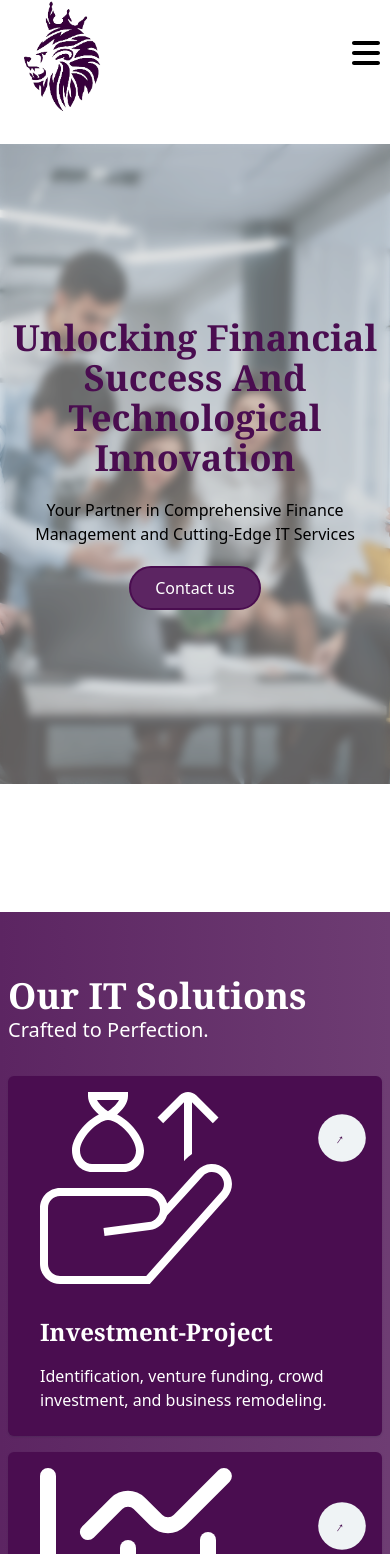
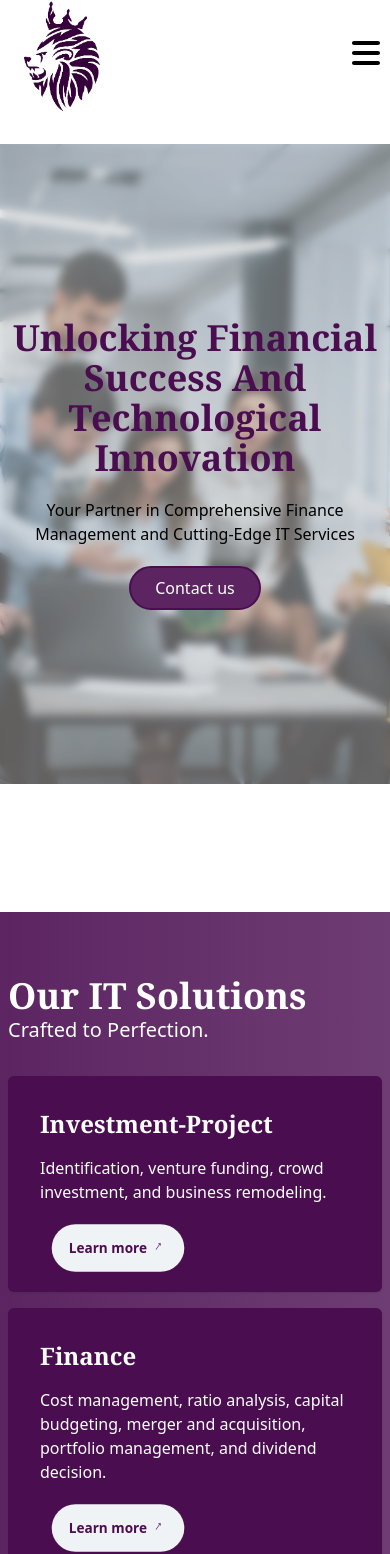
Before and after one commit to SayujKuickel/collcat, a React (Vite) app: page / in a window 390 px wide. Shown: the top 1554 px of the page. Built offline with nearby package versions, Linux system fonts and the light colour scheme.

Commit message:
FIX : cards

```diff
--- a/index.html
+++ b/index.html
@@ -2,14 +2,9 @@
 <html lang="en">
   <head>
     <meta charset="UTF-8" />
-    <link rel="icon" type="image/svg+xml" href="/vite.svg" />
     <meta name="viewport" content="width=device-width, initial-scale=1.0" />
     <title>Collcat</title>
-    <link
-      rel="shortcut icon"
-      href="./assets/icons/Collcat-logo.png"
-      type="image/x-icon"
-    />
+    <link rel="shortcut icon" href="favicon.ico" type="image/x-icon" />
   </head>
   <body>
     <div id="root"></div>
--- a/src/App.jsx
+++ b/src/App.jsx
@@ -8,8 +8,11 @@ import Button from "./components/Button";
 
 // image import
 import HeroImage from "./assets/images/hero-section-image.jpg";
+import { useEffect } from "react";
 
 export default function App() {
+  // useEffect(() => {}, []);
+
   return (
     <main className="font-serif">
       <Header />
--- a/src/Pages/ContentAndDigitalMarketing.jsx
+++ b/src/Pages/ContentAndDigitalMarketing.jsx
@@ -10,7 +10,7 @@ export default function ContentAndDigitalMarketing() {
       <main>
         <HeroSection image={HeroImage}>
           <h1 className="text-primary-500 text-4xl md:text-6xl font-semibold capitalize font-serif ">
-            Content and Digital Marketing Page:
+            Content and Digital Marketing
           </h1>
         </HeroSection>
         <div className="container mx-auto grid lg:grid-cols-2 gap-4 md:gap-12">
--- a/src/components/Header.jsx
+++ b/src/components/Header.jsx
@@ -15,12 +15,14 @@ export default function NavBar() {
     <header className="relative">
       <div className="container mx-auto flex items-center justify-between relatve px-2 md:px-0 ">
         <div className="flex items-center">
-          <img
-            src={CollcatLogo}
-            className="w-28 aspect-square "
-            alt="Collcat-logo"
-          />
-          <p className="hidden md:block text-2xl font-bold uppercase">
+          <Link to="/">
+            <img
+              src={CollcatLogo}
+              className="w-28 aspect-square "
+              alt="Collcat-logo"
+            />
+          </Link>
+          <p className="hidden md:block text-2xl font-bold font-serif uppercase">
             COLLCAT
           </p>
         </div>
@@ -43,8 +45,8 @@ export default function NavBar() {
             <p className="flex align-bottom justify-center gap-1">
               Services
               <span
-                className={`scale-y-50 text-xl font-bold rotate-180  transition-all ${
-                  isHovered ? " rotate-0" : ""
+                className={`scale-y-50 text-xl font-bold rotate-[180deg] transition-all ${
+                  isHovered ? "rotate-[360deg]" : ""
                 }`}
               >
                 ^
--- a/src/components/ITSolutions.jsx
+++ b/src/components/ITSolutions.jsx
@@ -16,25 +16,21 @@ export default function ITSolutions() {
           {solutions.map((item, i) => (
             <li
               key={i}
-              className="w-full md:w-[24rem] px-8 py-4 md:px-6 md:py-3 md:h-[30rem] pb-6 md:pb-2 relative rounded-md bg-primary-500 p-2 md:p-4 shadow-sm shadow-gray-800/20 hover:bg-[#eff3f5] hover:text-primary-500 hover:shadow-sm transition-all group hover:scale-[1.02] overflow-hidden"
+              className="w-full md:w-[22rem] lg:w-[24rem] px-8 py-4 md:px-6 md:py-3 md:h-[22rem] relative rounded-md bg-primary-500  shadow-sm shadow-gray-800/20 hover:bg-[#eff3f5] hover:text-primary-500 hover:shadow-sm transition-all group hover:scale-[1.02] overflow-hidden flex flex-col justify-between"
             >
-              <img
-                src={item.imageUrl}
-                alt={`icon for ${item.title}`}
-                className="w-[12rem] md:w-[55%] pb-4 invert group-hover:invert-0 transition-all"
-              />
-              <h2 className="text-2xl md:text-3xl font-bold capitalize -leading-1 my-4">
-                {item.title}
-              </h2>
-              <p className="font-sans">{item.description}</p>
+              <div>
+                <h2 className="text-2xl md:text-3xl font-bold capitalize -leading-1 my-4">
+                  {item.title}
+                </h2>
+                <p className="font-sans my-4">{item.description}</p>
+              </div>
+
               <Link
                 to={item.path}
-                className="absolute bottom-[75%] right-3 md:bottom-6 md:right-5 px-5 py-4 flex items-center justify-center gap-2 rounded-full font-semibold scale-[.85] bg-[#eff3f5] text-primary-500 group-hover:bg-primary-500 group-hover:text-white hover:-translate-y-1 hover:shadow-sm hover:shadow-primary-700 transition-all font-sans"
+                className="w-fit px-5 py-4 flex items-center justify-center gap-2 rounded-full font-semibold scale-[.85] bg-[#eff3f5] text-primary-500 group-hover:bg-primary-500 group-hover:text-white hover:-translate-y-1 hover:shadow-sm hover:shadow-primary-700 transition-all font-sans"
               >
-                <span className="hidden md:block">Learn more</span>
-                <span className="block w-fit rotate-[125deg] translate-y-1">
-                  &larr;
-                </span>
+                <span>Learn more</span>
+                <span className="block w-fit rotate-[125deg]">&larr;</span>
               </Link>
             </li>
           ))}
--- a/src/constants.js
+++ b/src/constants.js
@@ -1,16 +1,9 @@
-import invesetmentProjectIcon from "./assets/icons/investment.svg";
-import FinanceIcon from "./assets/icons/finance.svg";
-import DigitalMarketingIcon from "./assets/icons/digital-marketing.svg";
-import BusinessResIcon from "./assets/icons//business-restructuring.svg";
-import DataManageIcon from "./assets/icons/data-management.svg";
-import HrManageIcon from "./assets/icons/human-resource.svg";
 export const solutions = [
   {
     id: 1,
     title: "Investment-project",
     description:
       "Identification, venture funding, crowd investment, and business remodeling.",
-    imageUrl: invesetmentProjectIcon,
     path: "/service/investment",
   },
   {
@@ -18,14 +11,12 @@ export const solutions = [
     title: "Finance ",
     description:
       "Cost management, ratio analysis, capital budgeting, merger and acquisition, portfolio management, and dividend decision.",
-    imageUrl: FinanceIcon,
     path: "/service/finance",
   },
   {
     id: 3,
     title: "digital marketing",
     description: "Content and digital marketing campaigns.",
-    imageUrl: DigitalMarketingIcon,
     path: "/service/digital-marketing",
   },
   {
@@ -33,21 +24,18 @@ export const solutions = [
     title: "Business restructuring and redesign",
     description:
       "Strategic restructuring and redesigning of business processes.",
-    imageUrl: BusinessResIcon,
     path: "/service/business-restructuring",
   },
   {
     id: 5,
     title: "Data management and IT solution",
     description: "Efficient management of data and IT solutions.",
-    imageUrl: DataManageIcon,
     path: "/service/data-management",
   },
   {
     id: 6,
     title: "HR Management",
     description: "Human resources management and solutions.",
-    imageUrl: HrManageIcon,
     path: "/service/hr-management",
   },
 ];
```
Also changed, not shown: 1 other file (tests, documents, lock files or other folders).
